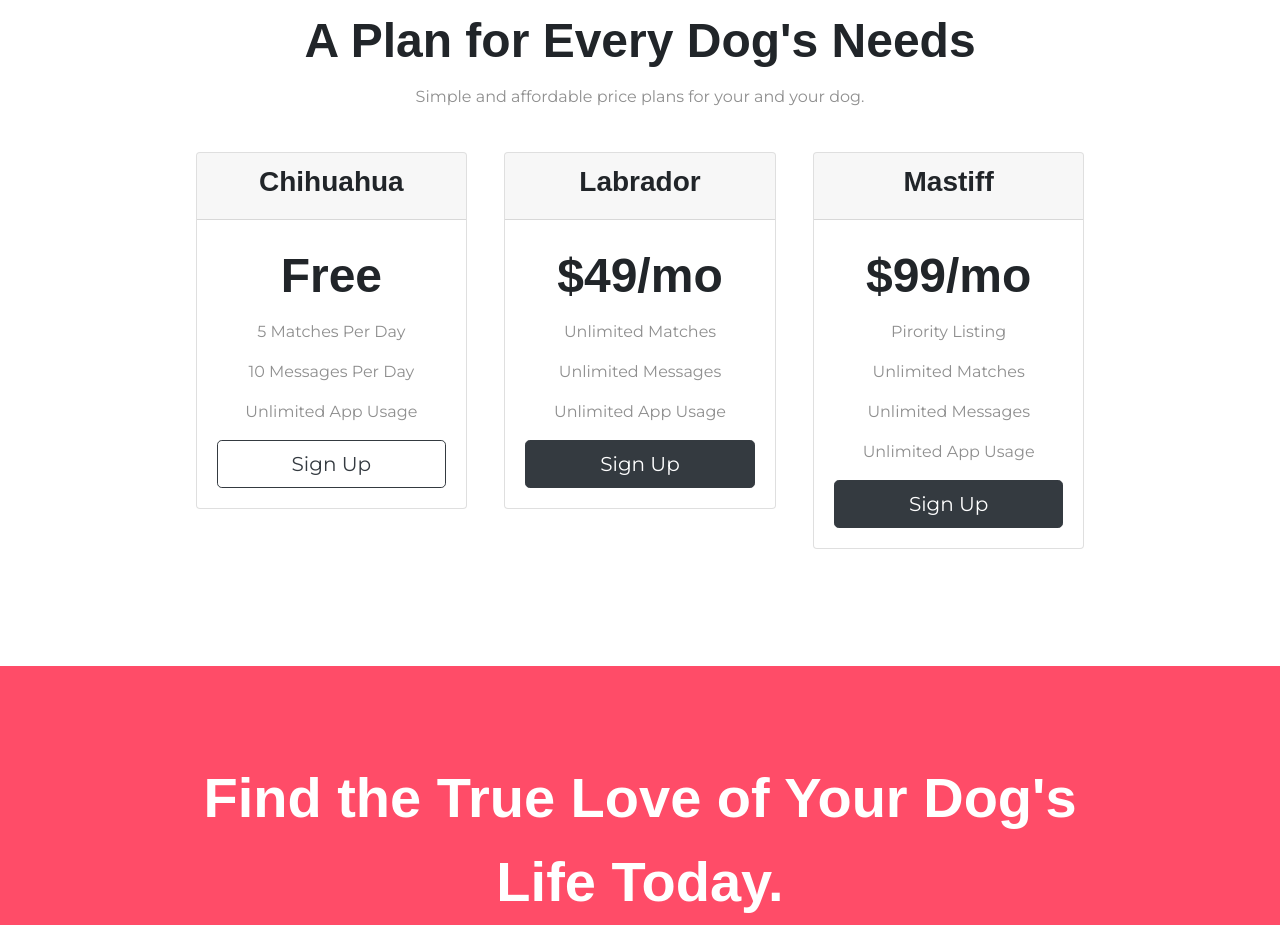
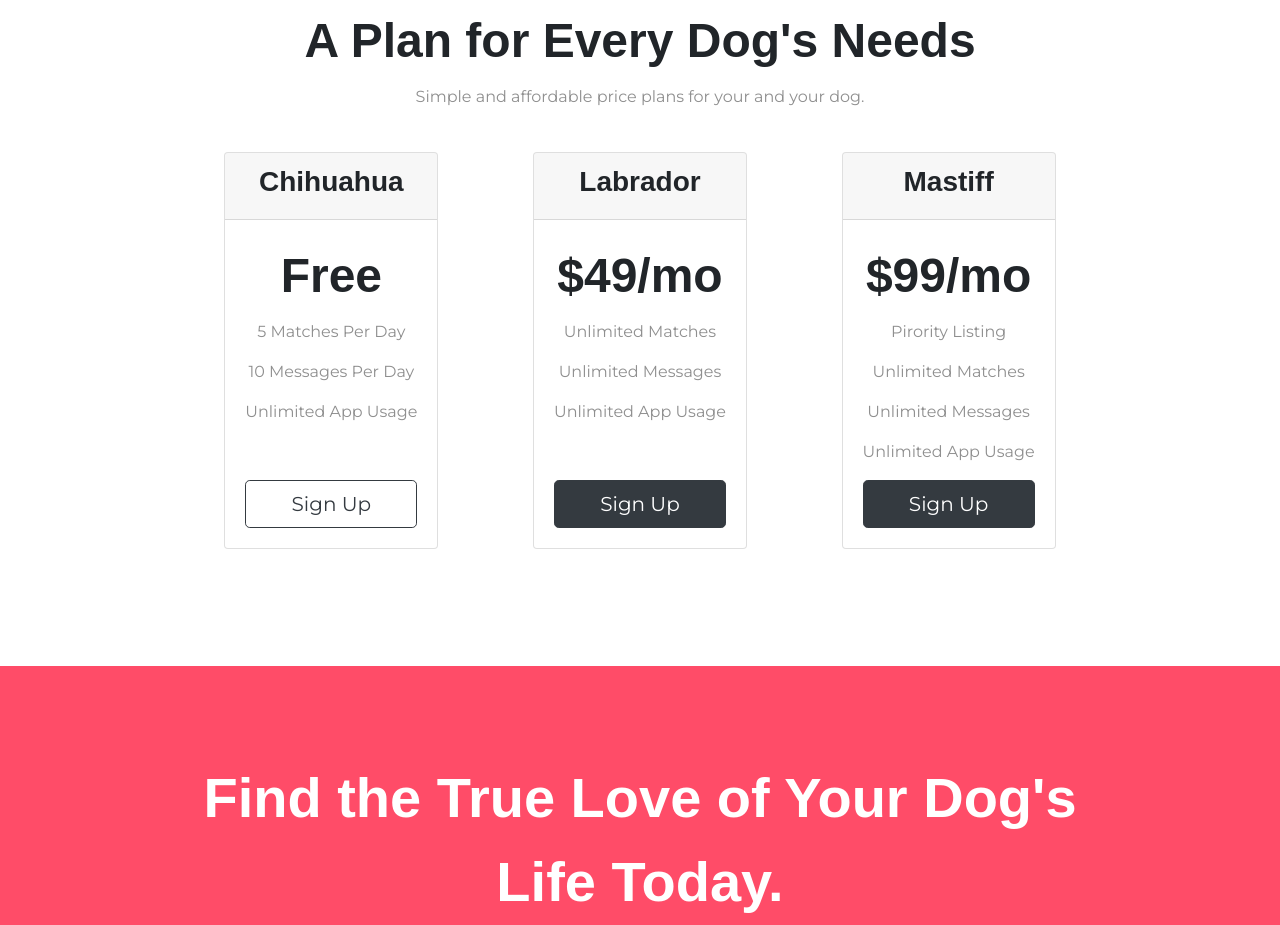
Before and after one commit to Anamika18/tindog, a plain HTML site: page index.html in a window 1280 px wide. Shown: the part 1780-2705 px from the top of the page. Drawn offline with nearby package versions, Linux system fonts and the light colour scheme; files that its build step writes are made by us from their sources; files whose address does not match are found by name.

Commit message:
Changes to align the card deck

```diff
--- a/index.html
+++ b/index.html
@@ -145,13 +145,13 @@
       <h2 class="section-heading">A Plan for Every Dog's Needs</h2>
       <p>Simple and affordable price plans for your and your dog.</p>
 
-      <div class="row justify-content-center">
-        <div class="pricing-column col-lg-4 col-md-6 col-sm-12">
+      <div class="row">
+        <div class="pricing-column col-lg-4 col-md-6 col-sm-12 d-flex align-items-stretch justify-content-center">
           <div class="card">
             <div class="card-header">
               <h3 class="">Chihuahua</h3>
             </div>
-            <div class="card-body">
+            <div class="card-body d-flex flex-column">
               <h2 class="price-text">Free</h2>
               <p>5 Matches Per Day</p>
               <p>10 Messages Per Day</p>
@@ -161,28 +161,28 @@
           </div>
         </div>
 
-        <div class="pricing-column col-lg-4 col-md-6 col-sm-12">
+        <div class="pricing-column col-lg-4 col-md-6 col-sm-12 d-flex align-items-stretch justify-content-center">
 
           <div class="card">
             <div class="card-header">
               <h3>Labrador</h3>
             </div>
-            <div class="card-body">
+            <div class="card-body  d-flex flex-column">
               <h2 class="price-text">$49/mo</h2>
               <p>Unlimited Matches</p>
               <p>Unlimited Messages</p>
               <p>Unlimited App Usage</p>
-              <button class="btn btn-lg btn-block btn-dark mt-auto" type="button">Sign Up</button>
+              <button class="align-self-stretch btn btn-lg btn-block btn-dark mt-auto " type="button">Sign Up</button>
             </div>
           </div>
         </div>
 
-        <div class="pricing-column col-lg-4 col-sm-12">
+        <div class="pricing-column col-lg-4 col-sm-12 d-flex align-items-stretch justify-content-center">
           <div class="card">
             <div class="card-header">
               <h3>Mastiff</h3>
             </div>
-            <div class="card-body">
+            <div class="card-body  d-flex flex-column">
               <h2 class="price-text">$99/mo</h2>
               <p>Pirority Listing</p>
               <p>Unlimited Matches</p>
```
